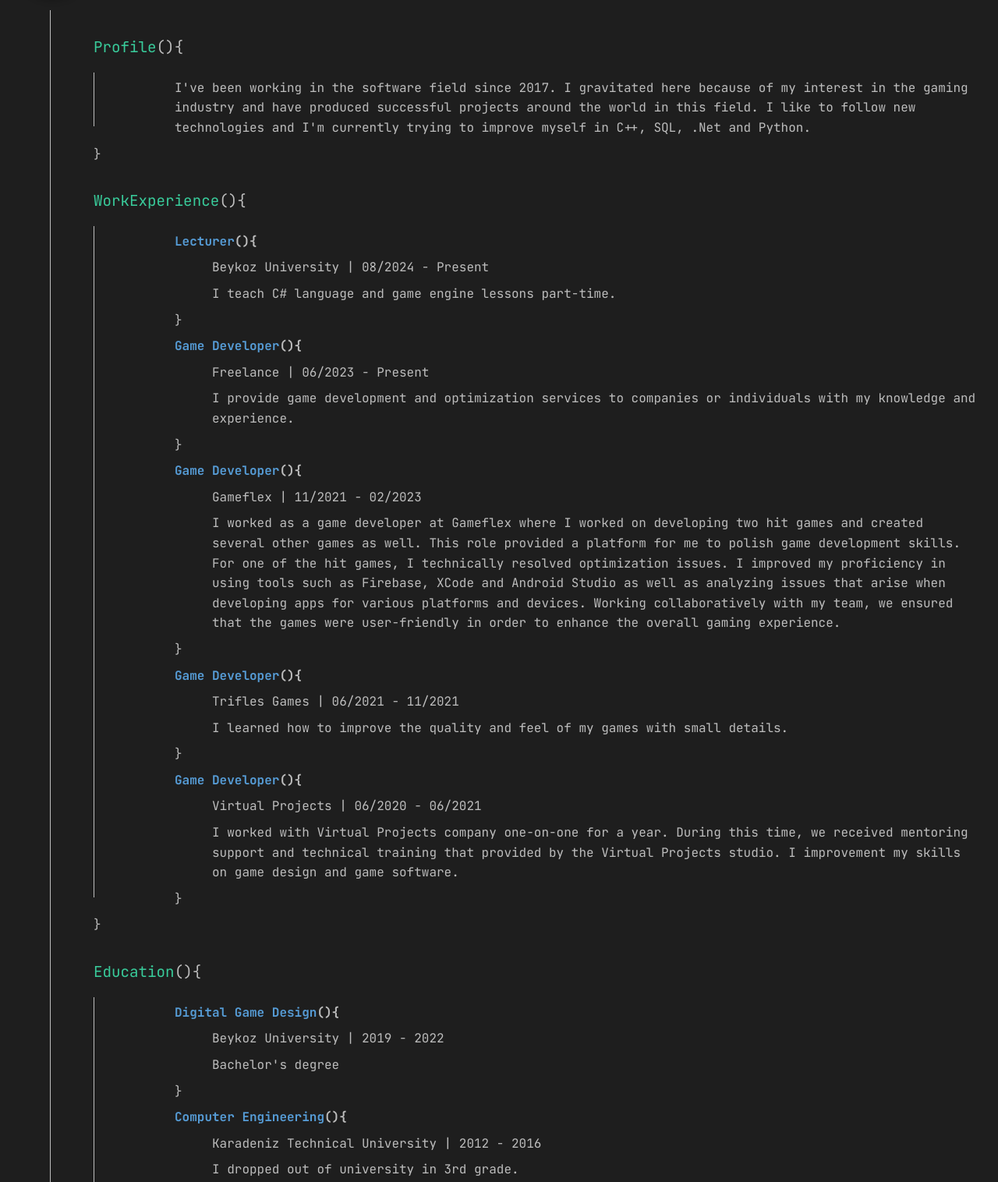
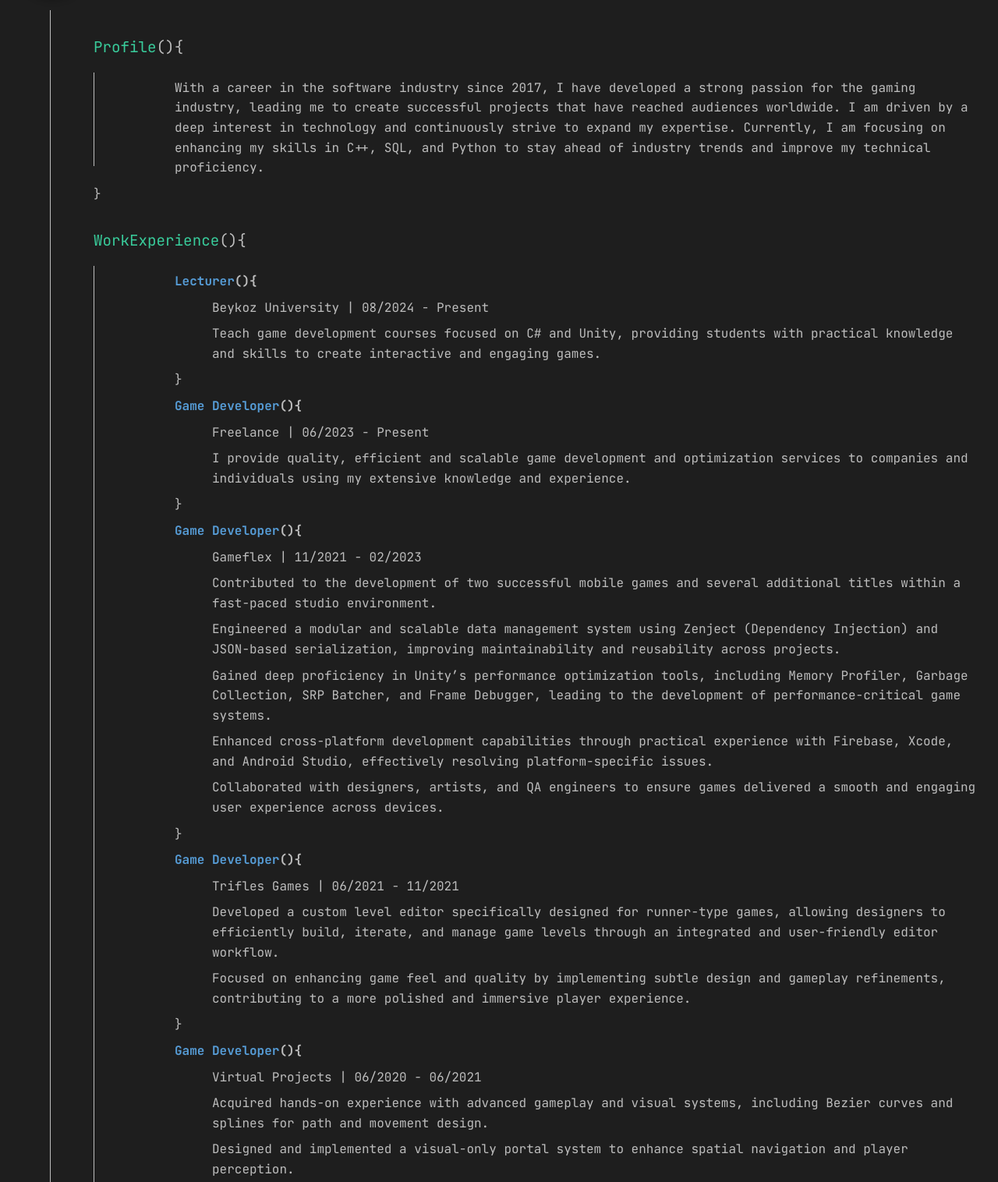
Before and after one commit to scapkin/personal-website, a plain HTML site: page index.html in a window 1280 px wide. Shown: the part 127-1643 px from the top of the page at 78% size. Drawn offline with Linux system fonts and the light colour scheme.

Commit message:
cv update

```diff
--- a/index.html
+++ b/index.html
@@ -33,9 +33,10 @@
             <div class="function-content">
                 <ul>
                     <li>
-                        I've been working in the software field since 2017. I gravitated here because of my interest in the gaming
-                        industry and have produced successful projects around the world in this field. I like to follow new technologies
-                        and I'm currently trying to improve myself in C++, SQL, .Net and Python.</p>
+                         With a career in the software industry since 2017, I have developed a strong passion for the gaming industry,
+                         leading me to create successful projects that have reached audiences worldwide. I am driven by a deep interest
+                         in technology and continuously strive to expand my expertise. Currently, I am focusing on enhancing my skills in
+                         C++, SQL, and Python to stay ahead of industry trends and improve my technical proficiency.
                     </li>
                 </ul>
 
@@ -50,39 +51,42 @@
                     <li>
                         <strong>Lecturer<span class="parenthesis">()</span><span class="parenthesis">{</span></strong>
                         <p>Beykoz University | 08/2024 - Present</p>
-                        <p>I teach C# language and game engine lessons part-time.</p>
+                        <p>Teach game development courses focused on C# and Unity, providing students with practical knowledge and skills to create interactive and engaging games.</p>
                         <div class="closing-brace"><span class="parenthesis">}</span></div>
                     </li>
                     <li>
                         <strong>Game Developer<span class="parenthesis">()</span><span class="parenthesis">{</span></strong>
                         <p>Freelance | 06/2023 - Present</p>
-                        <p>I provide game development and optimization services to companies or individuals with my knowledge and
-                            experience.</p>
+                        <p>I provide quality, efficient and scalable game development and optimization
+                            services to companies and individuals using my extensive knowledge and experience.</p>
                         <div class="closing-brace"><span class="parenthesis">}</span></div>
                     </li>
                     <li>
                         <strong>Game Developer<span class="parenthesis">()</span><span class="parenthesis">{</span></strong>
                         <p>Gameflex | 11/2021 - 02/2023</p>
-                        <p>I worked as a game developer at Gameflex where I worked on developing two hit games and created several
-                            other games as well. This role provided a platform for me to polish game development skills. For one of the hit
-                            games, I technically resolved optimization issues. I improved my proficiency in using tools such as Firebase,
-                            XCode and Android Studio as well as analyzing issues that arise when developing apps for various platforms
-                            and devices. Working collaboratively with my team, we ensured that the games were user-friendly in order to
-                            enhance the overall gaming experience.</p>
+                        <p>Contributed to the development of two successful mobile games and several additional titles within a fast-paced studio environment.</p>
+                            <p>Engineered a modular and scalable data management system using Zenject (Dependency Injection) and JSON-based serialization, improving maintainability and reusability across projects.</p>
+                                <p>Gained deep proficiency in Unity’s performance optimization tools, including Memory Profiler, Garbage Collection, SRP Batcher, and Frame Debugger, leading to the development of performance-critical game systems.</p>
+                                    <p>Enhanced cross-platform development capabilities through practical experience with Firebase, Xcode, and Android Studio, effectively resolving platform-specific issues.</p>
+                                        <p>Collaborated with designers, artists, and QA engineers to ensure games delivered a smooth and engaging user experience across devices.</p>
+
                         <div class="closing-brace"><span class="parenthesis">}</span></div>
                     </li>
                     <li>
                         <strong>Game Developer<span class="parenthesis">()</span><span class="parenthesis">{</span></strong>
                         <p>Trifles Games | 06/2021 - 11/2021</p>
-                        <p>I learned how to improve the quality and feel of my games with small details.</p>
+                        <p>Developed a custom level editor specifically designed for runner-type games, allowing designers to efficiently build, iterate, and manage game levels through an integrated and user-friendly editor workflow.</p>
+                        <p>Focused on enhancing game feel and quality by implementing subtle design and gameplay refinements, contributing to a more polished and immersive player experience.</p>
+
                         <div class="closing-brace"><span class="parenthesis">}</span></div>
                     </li>
                     <li>
                         <strong>Game Developer<span class="parenthesis">()</span><span class="parenthesis">{</span></strong>
                         <p>Virtual Projects | 06/2020 - 06/2021</p>
-                        <p>I worked with Virtual Projects company one-on-one for a year. During this time, we received mentoring support
-                            and technical training that provided by the Virtual Projects studio. I improvement my skills on game design and
-                            game software.</p>
+                        <p>Acquired hands-on experience with advanced gameplay and visual systems, including Bezier curves and splines for path and movement design.</p>
+                        <p>Designed and implemented a visual-only portal system to enhance spatial navigation and player perception.</p>
+                        <p>Developed custom Sprite and UI-specific shaders to achieve stylistic consistency and performance optimization in 2D interfaces.</p>
+                        <p>Built a node-based pathfinding algorithm tailored for custom level structures, improving AI navigation and in-game responsiveness. </p>
                         <div class="closing-brace"><span class="parenthesis">}</span></div>
                     </li>
                 </ul>
@@ -115,7 +119,7 @@
             <p class="section-title">Skills<span class="parenthesis">()</span><span class="parenthesis">{</span></p>
             <div class="function-content">
                 <ul>
-                    <li>Programming Languages: C# - advanced; C++ - intermediate; SQL - beginner; .Net -beginner <span class="parenthesis">()</span></li>
+                    <li>Programming Languages: C# - advanced; HLSL - intermediate; C++ - intermediate; Python - beginner; SQL - beginner; .Net -beginner<span class="parenthesis">()</span></li>
                     <li>Tools: Github - advanced; Rider Git -intermediate; Sourcetree - advanced; Android Studio - intermediate;<span class="parenthesis">()</span></li>
                     <li>Fields: Gameplay, Tools, Scripting, UI, SDK & Third Party Software Integration <span class="parenthesis">()</span></li>
                     <li>Engine:Unity - advanced, Unreal Engine- beginner <span class="parenthesis">()</span></li>
```
Also changed, not shown: 1 other file.
